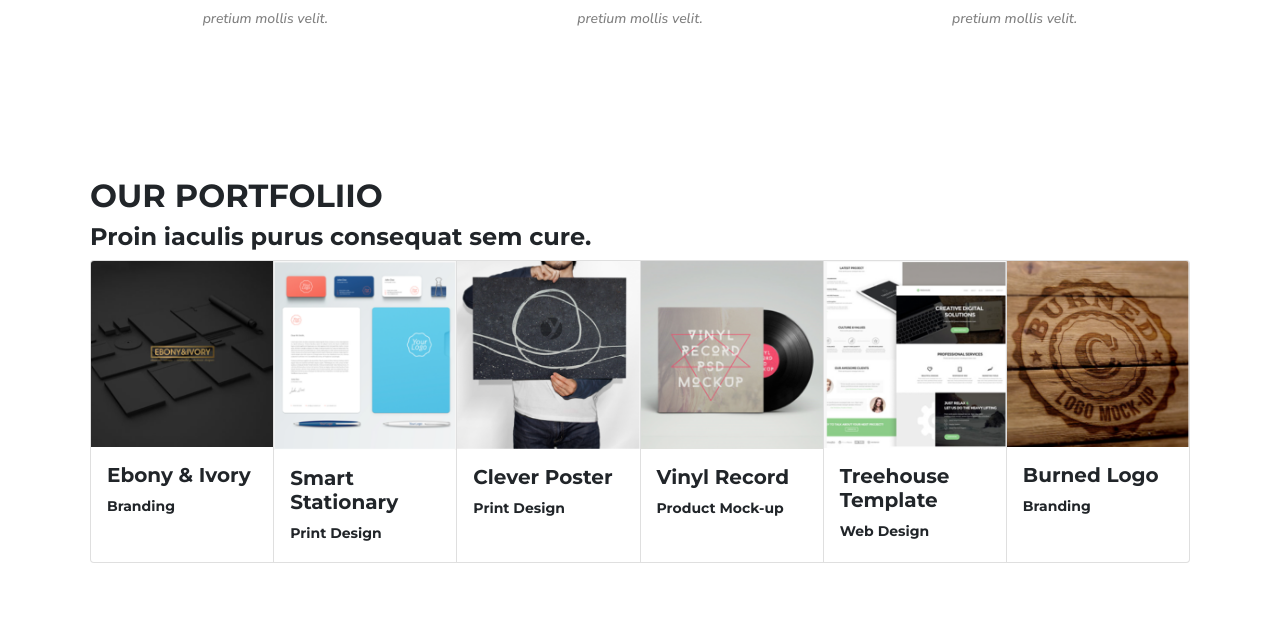
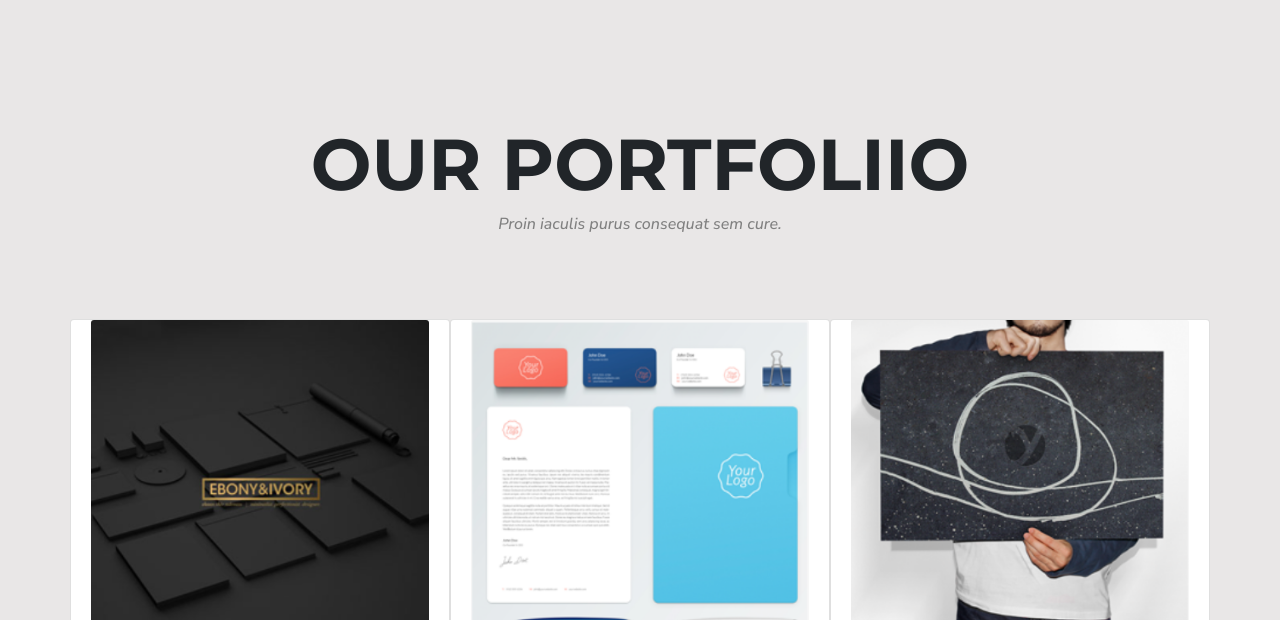
Before and after one commit to Deviatkina/Project_Golden, a website: page index.html in a window 1280 px wide. Shown: the part 1279-1899 px from the top of the page. Drawn offline with nearby package versions, Linux system fonts and the light colour scheme.

Commit message:
Add styles to Portfolio row-cards

```diff
--- a/index.html
+++ b/index.html
@@ -84,17 +84,19 @@
     </section>
     <section class="portfolio">
        <div class="container">
-            <h2>OUR PORTFOLIIO</h2>
-            <h4>Proin iaculis purus consequat sem cure.</h4>
-            <div class="card-group">
-                <div class="card">
+            <div class="port-inner">
+                <h2>OUR PORTFOLIIO</h2>
+                <h4>Proin iaculis purus consequat sem cure.</h4>
+            </div>
+            <div class="row row-cols-1 row-cols-md-3">
+                <div class="card col-md-4">
                     <img src="images/Portfolio_image_1.png" class="card-img-top" alt="Ebony & Ivory">
                     <div class="card-body">
                       <h5 class="card-title">Ebony & Ivory</h5>
                       <p class="card-text">Branding</p>
                     </div>
                 </div>
-                <div class="card">
+                <div class="card col-md-4">
                     <img src="images/Portfolio_image_2.png" class="card-img-top" alt="Ebony & Ivory">
                     <div class="card-body">
                       <h5 class="card-title">Smart Stationary</h5>
@@ -130,6 +132,7 @@
                     </div>
                 </div>
             </div>
+
        </div>
     </section>
     <footer>
--- a/sass/style.scss
+++ b/sass/style.scss
@@ -19,7 +19,6 @@ body{
 }
 .container{
     max-width: 1140px;
-    padding: 60px 20px;
     margin: auto;
 }
 /*Header*/
@@ -93,8 +92,25 @@ header {
     padding: 10px;
 }
 /*Portfolio*/
-.port-row{
-
+.portfolio {
+    padding: 5% 0;
+    background-color: rgb(233, 231, 231);
+}
+.port-inner{
+    text-align: center;
+    padding: 60px;
+}
+.portfolio h2{
+    font-size: 72px;
+}
+.portfolio h4{
+    color: $font-color-p;
+    font-family: $font-family-3;
+    font-size: 16px;
+    margin-bottom: 25px;
+}
+.portfolio .card{
+    padding:0 20px;
 }
 /*Footer*/
 .foot-container{
@@ -102,6 +118,7 @@ header {
 	width:100%;
 	height:60px;
 	text-align: center;
+    margin: 20px;
 }
 .foot-container li{
     list-style-type: none;
```
Also changed, not shown: css/style.css, sass/style.css, 2 other files.
